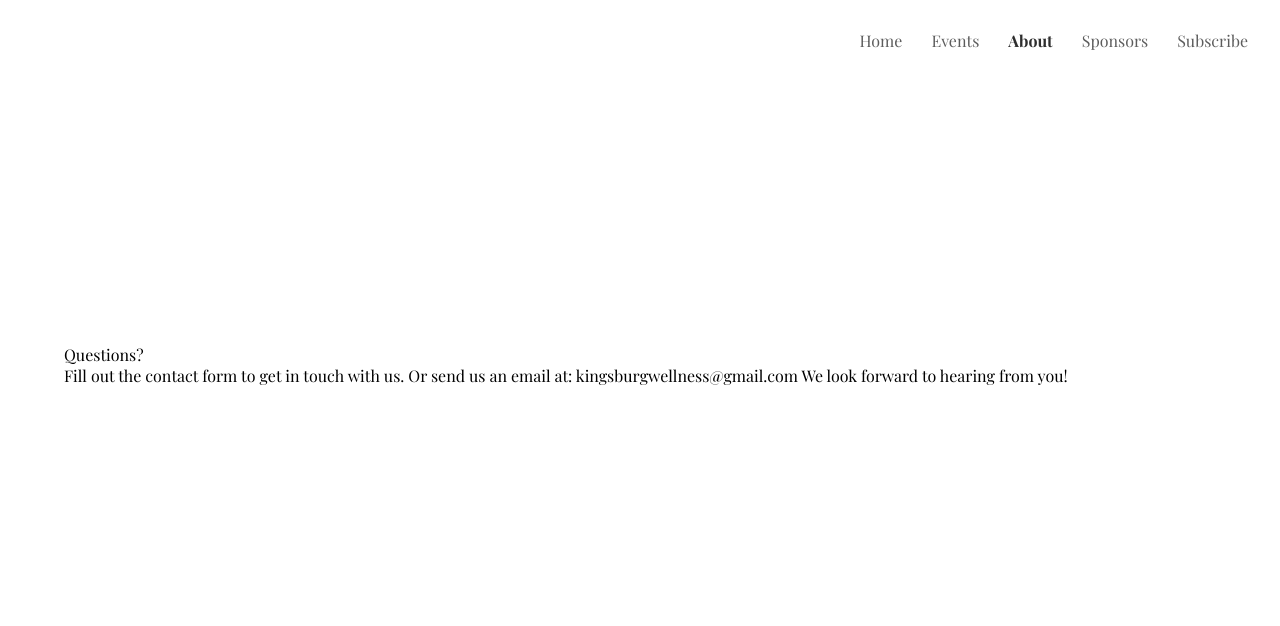
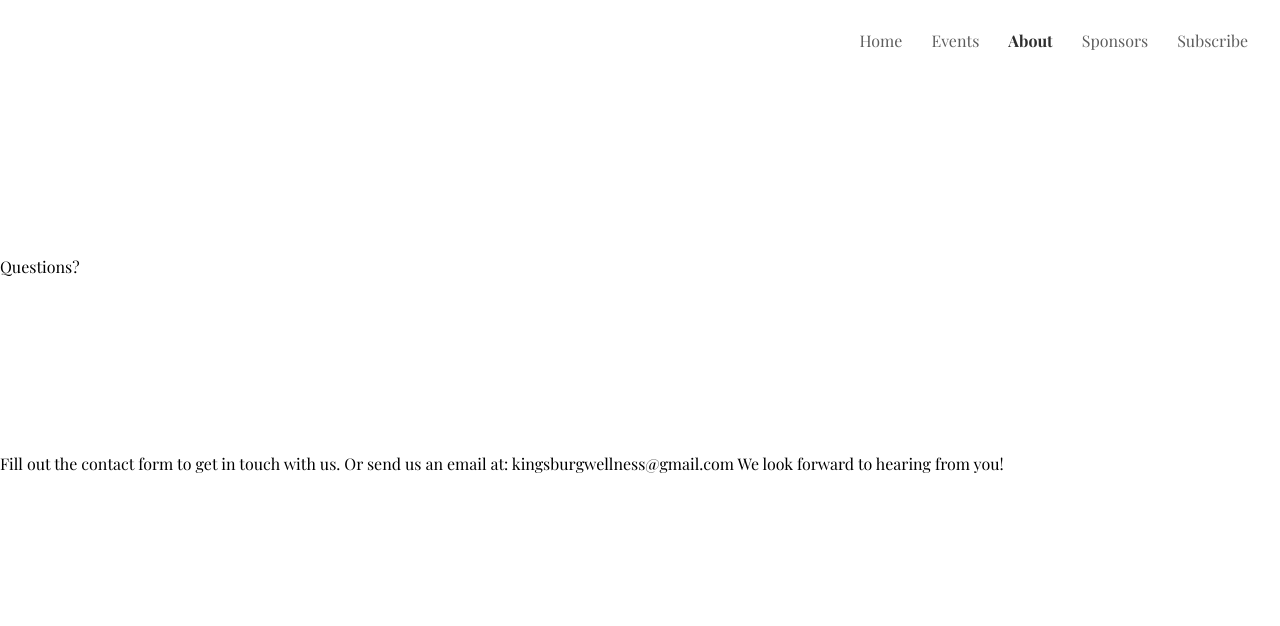
Before and after one commit to BlackCubes/weekend-of-wellness, a Django app: page /about/contact/ in a window 1280 px wide. Shown: the top 626 px of the page. Run offline with Django 5.2, Linux system fonts and the light colour scheme; some web fonts are replaced.

Commit message:
refactor(base-templates): remove global container

```diff
--- a/templates/base.html
+++ b/templates/base.html
@@ -155,7 +155,7 @@
       </nav>
     </header>
 
-    <div class="default-container">{% block content %} {% endblock %}</div>
+    {% block content %} {% endblock %}
 
     <footer class="footer">
       <p>Copyright 2024, Kingsburg Weekend of Wellness</p>
```
